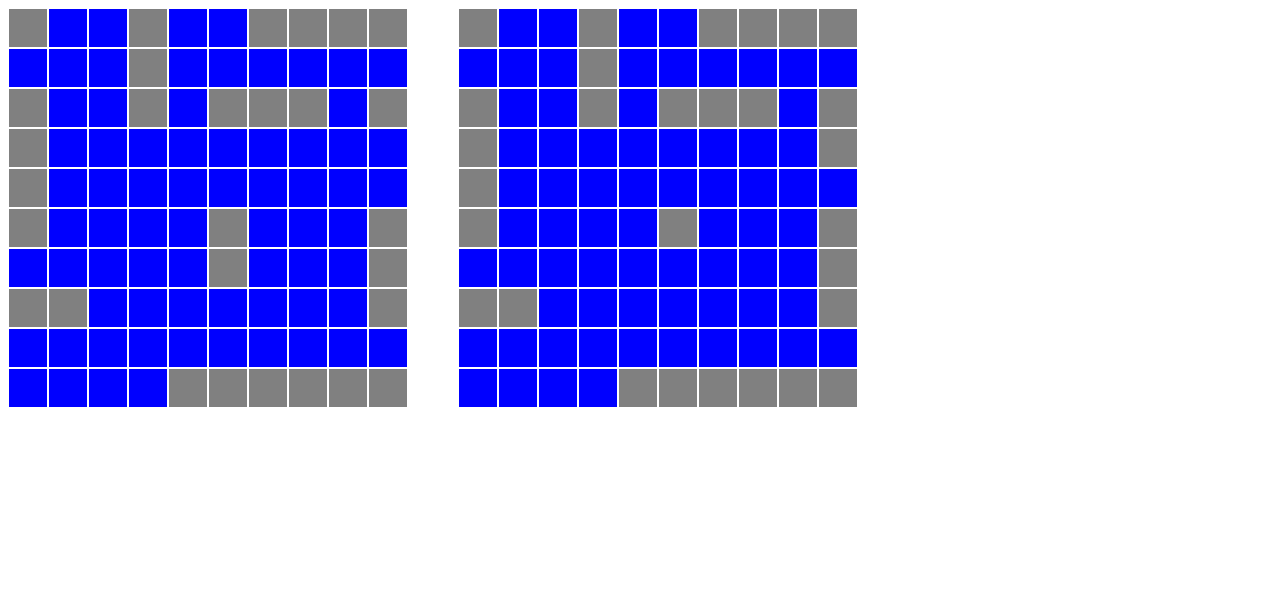
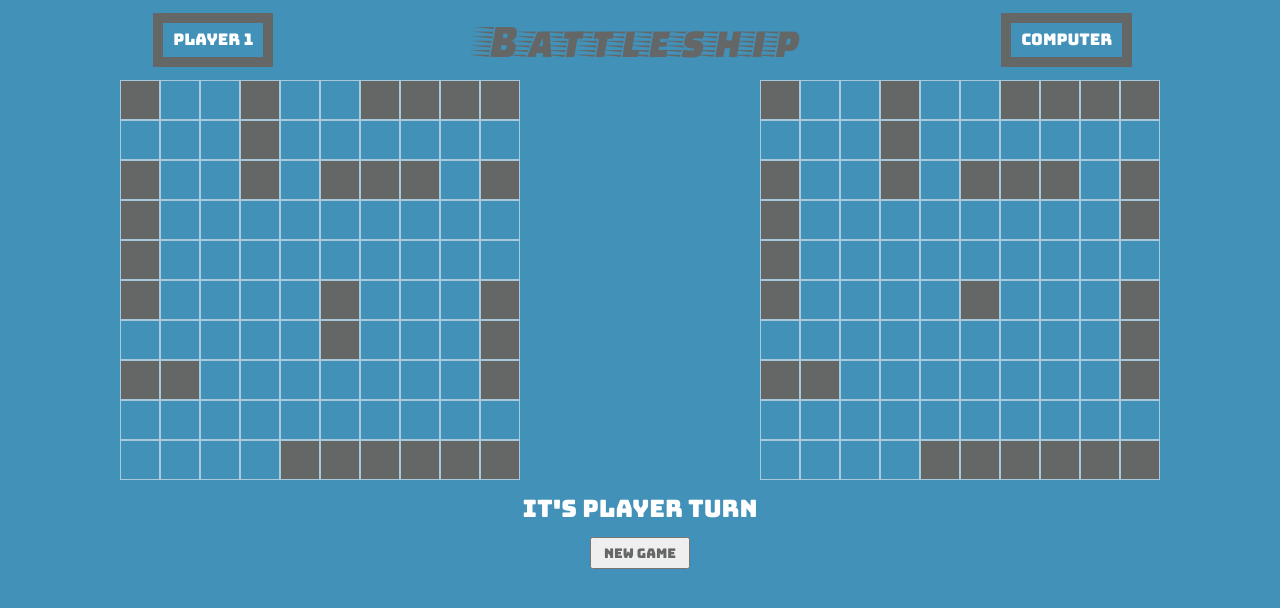
Before and after one commit to chacka1315/battleShip, a website built with webpack: page src/template.html in a window 1280 px wide. Built offline with nearby package versions, Linux system fonts and the light colour scheme.

Commit message:
Finish implemeting the layout.

```diff
--- a/src/boardRender.js
+++ b/src/boardRender.js
@@ -7,7 +7,7 @@
       const button = document.createElement('button');
       button.dataset.id = player1.gameboard.board[i][j];
       if (player1.gameboard.board[i][j] === 0) {
-        button.classList.add('water');
+        button.classList.add('board');
       } else if (player1.gameboard.board[i][j] === -1) {
         button.classList.add('missed');
       } else if (player1.gameboard.board[i][j] === 1) {
@@ -24,7 +24,7 @@
       const button = document.createElement('button');
       button.dataset.id = player2.gameboard.board[i][j];
       if (player2.gameboard.board[i][j] === 0) {
-        button.classList.add('water');
+        button.classList.add('board');
       } else if (player2.gameboard.board[i][j] === -1) {
         button.classList.add('missed');
       } else if (player2.gameboard.board[i][j] === 1) {
--- a/src/styles.css
+++ b/src/styles.css
@@ -1,11 +1,83 @@
+/* reset */
+
+*,
+*::before,
+*::after {
+  box-sizing: border-box;
+}
+
+* {
+  margin: 0;
+}
+
+body {
+  line-height: 1.5;
+  -webkit-font-smoothing: antialiased;
+}
+
+img,
+picture,
+video,
+canvas,
+svg {
+  display: block;
+  max-width: 100%;
+}
+
+/* variables */
 :root {
   --board-width: 400px;
   --board-height: 400px;
+  --board-color: #4291b9;
+  --water-color: #38b2df;
+  --ship-color-primary: #656767;
+  --ship-color-secondary: #ff1f03;
+  --ship-color-tertiary: #fe9048;
 }
 
+body {
+  background-color: var(--board-color);
+}
+.container {
+  display: grid;
+  grid-template-rows: 80px 1fr 100px;
+}
+header {
+  display: grid;
+  grid-template-columns: 1fr 1fr 1fr;
+}
+
+header div {
+  place-self: center;
+}
+
+#logo {
+  font-family: 'Faster One';
+  font-size: 3rem;
+  color: var(--ship-color-primary);
+}
+.player1,
+.player2 {
+  font-family:
+    Bungee,
+    system-ui,
+    -apple-system,
+    sans-serif;
+  color: white;
+  border:
+    10px,
+    solid var(--ship-color-primary);
+  padding: 5px 10px;
+}
 main {
   display: flex;
-  gap: 50px;
+  flex-direction: column;
+}
+
+.boards {
+  display: flex;
+  justify-content: space-around;
+  align-items: center;
 }
 .gameboard {
   width: var(--board-width);
@@ -16,18 +88,40 @@
 }
 
 .gameboard button {
-  border: 1px solid white;
+  border: 1px solid #a7c9db;
 }
 .ship {
-  background-color: gray;
+  background-color: var(--ship-color-primary);
 }
-.water {
-  background-color: blue;
+.board {
+  background-color: var(--board-color);
 }
 .missed {
-  background-color: beige;
+  background-color: var(--water-color);
 }
 
 .hit {
-  background-color: red;
+  background-color: var(--ship-color-tertiary);
 }
+
+.turn {
+  display: flex;
+  flex-direction: column;
+  font-family:
+    Bungee,
+    system-ui,
+    -apple-system,
+    sans-serif;
+  font-size: 1.5rem;
+  justify-content: center;
+  gap: 10px;
+  align-items: center;
+  color: white;
+}
+
+.turn button {
+  width: 100px;
+  font-family: inherit;
+  color: var(--ship-color-primary);
+  padding: 5px 10px;
+}
--- a/src/template.html
+++ b/src/template.html
@@ -3,16 +3,37 @@
   <head>
     <meta charset="UTF-8" />
     <meta name="viewport" content="width=device-width, initial-scale=1.0" />
-    <title>Document</title>
+    <link
+      href="https://fonts.googleapis.com/css?family=Faster+One"
+      rel="stylesheet"
+    />
+    <link rel="preconnect" href="https://fonts.googleapis.com" />
+    <link rel="preconnect" href="https://fonts.gstatic.com" crossorigin />
+    <link
+      href="https://fonts.googleapis.com/css2?family=Bungee&display=swap"
+      rel="stylesheet"
+    />
+    <title>Battleship</title>
   </head>
   <body>
     <div class="container">
-      <header></header>
+      <header>
+        <div class="player1">Player 1</div>
+
+        <div id="logo">Battleship</div>
+
+        <div class="player2">Computer</div>
+      </header>
       <main>
-        <div id="board1" class="gameboard"></div>
-        <div id="board2" class="gameboard"></div>
+        <div class="boards">
+          <div id="board1" class="gameboard"></div>
+          <div id="board2" class="gameboard"></div>
+        </div>
       </main>
-      <footer></footer>
+      <div class="turn">
+        <div class="msg">It's player turn</div>
+        <button id="start">New Game</button>
+      </div>
     </div>
   </body>
 </html>
```
